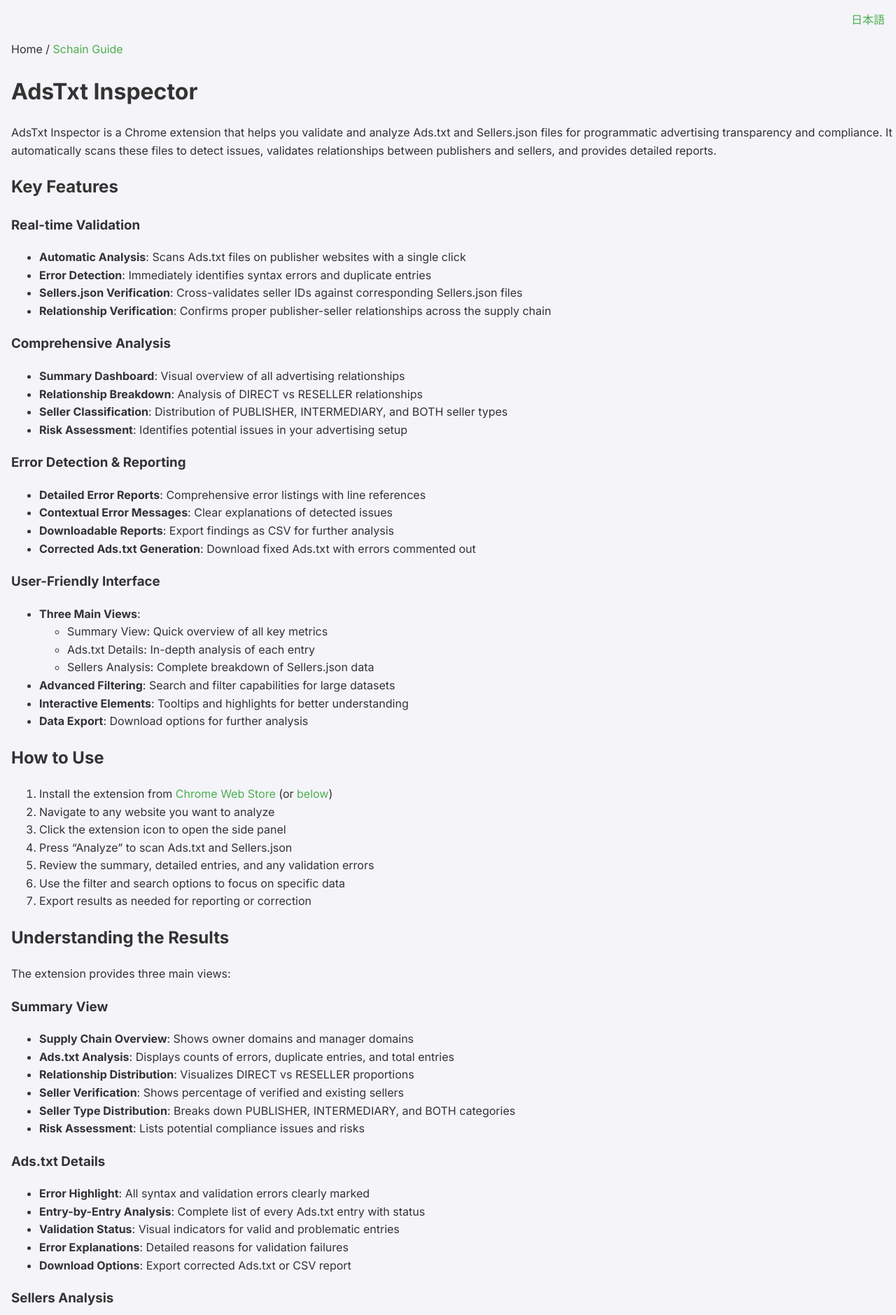
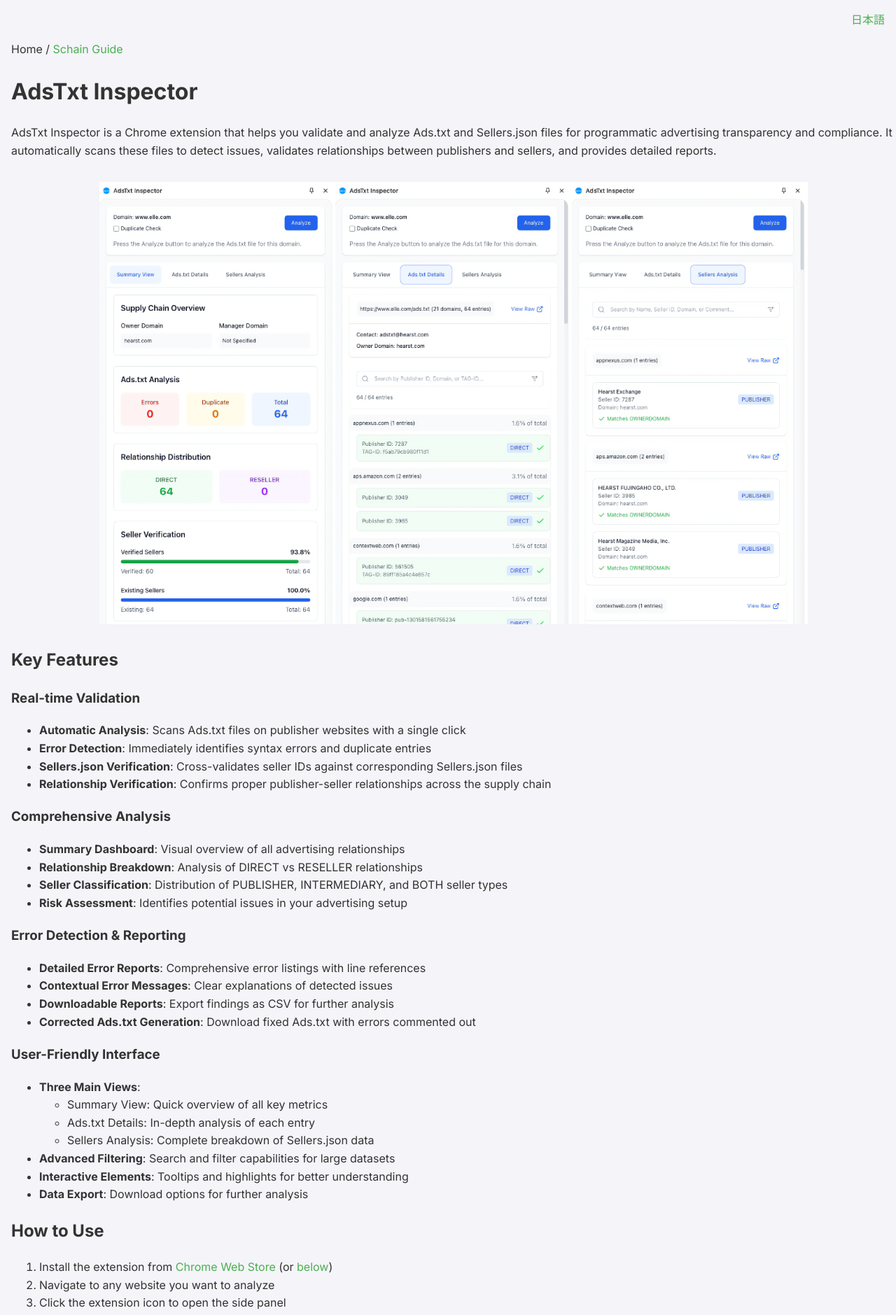
Before and after one commit to miyaichi/adstxt-Inspector, a Jekyll site: the page built from docs/en/index.md, in a window 1280 px wide. Shown: the top 1879 px of the page at 70% size. Built offline with Jekyll 4.4.1, drawn with Linux system fonts in a browser that asks for light colours.

Commit message:
docs: Added images to the AdsTxt Inspector description

```diff
--- a/docs/en/index.md
+++ b/docs/en/index.md
@@ -11,6 +11,8 @@
 # AdsTxt Inspector
 
 AdsTxt Inspector is a Chrome extension that helps you validate and analyze Ads.txt and Sellers.json files for programmatic advertising transparency and compliance. It automatically scans these files to detect issues, validates relationships between publishers and sellers, and provides detailed reports.
+
+![AdsTxt Inspector](../images/adstxt-inspector-en.png)
 
 ## Key Features
 
```
Also changed, not shown: docs/ja/index.md (+2 -0 lines).
